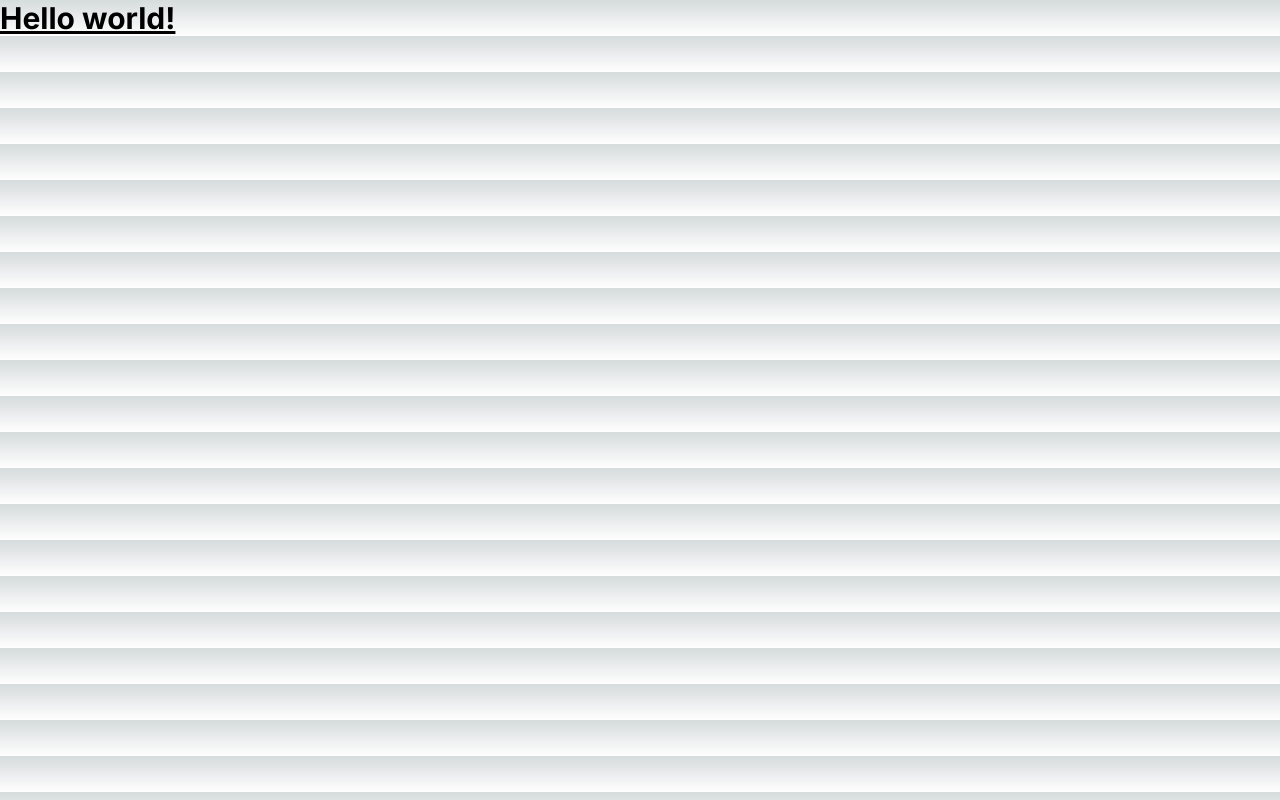
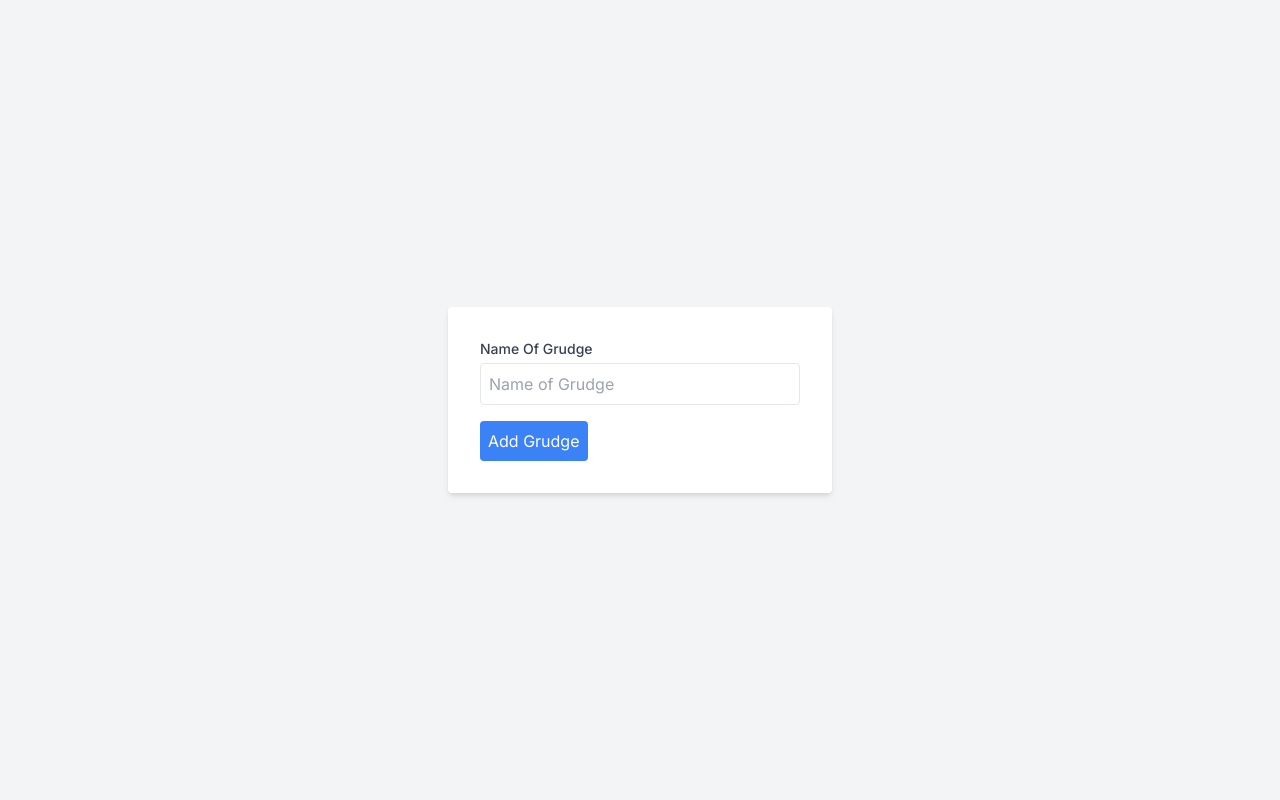
Before and after one commit to Ranahansa/next_grudge, a Next.js app: page / in a window 1280 px wide. Built offline with nearby package versions, Linux system fonts and the light colour scheme.

Commit message:
commit 5

```diff
--- a/app/page.js
+++ b/app/page.js
@@ -1,9 +1,35 @@
-import Image from "next/image";
+"use client";
+export default function Home() {
 
-export default function Home() {
+    const addGrudge = (e) => {
+      e.preventDefault();
+      // Add your logic to handle the form submission here
+    };
   return (
-    <div>
-      <h1 className="text-3xl font-bold underline">Hello world!</h1>
+    <div className="flex items-center justify-center min-h-screen bg-gray-100">
+      <div className="w-full p-4 bg-white rounded shadow-md md:p-8 md:w-96">
+        <form onSubmit={addGrudge}>
+          <label
+            htmlFor="grudgeName"
+            className="block text-sm font-medium text-gray-700"
+          >
+            Name Of Grudge
+          </label>
+          <input
+            type="text"
+            name="grudgeName"
+            id="grudgeName"
+            placeholder="Name of Grudge"
+            className="w-full p-2 mt-1 border rounded focus:outline-none focus:border-blue-500"
+          />
+          <button
+            type="submit"
+            className="w-full p-2 mt-4 text-white bg-blue-500 rounded md:w-auto hover:bg-blue-600 focus:outline-none focus:shadow-outline-blue"
+          >
+            Add Grudge
+          </button>
+        </form>
+      </div>
     </div>
   );
 }
```
